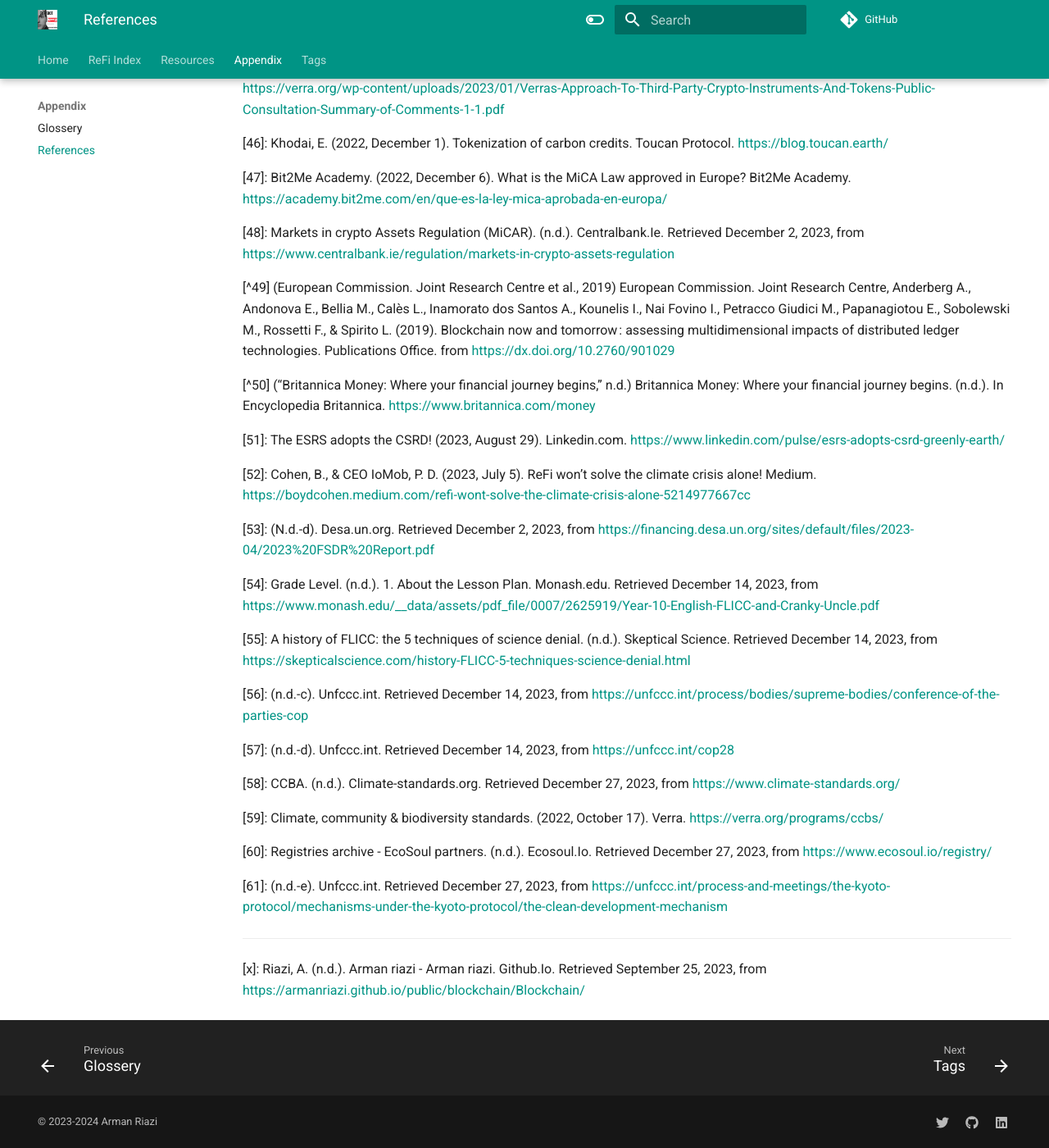
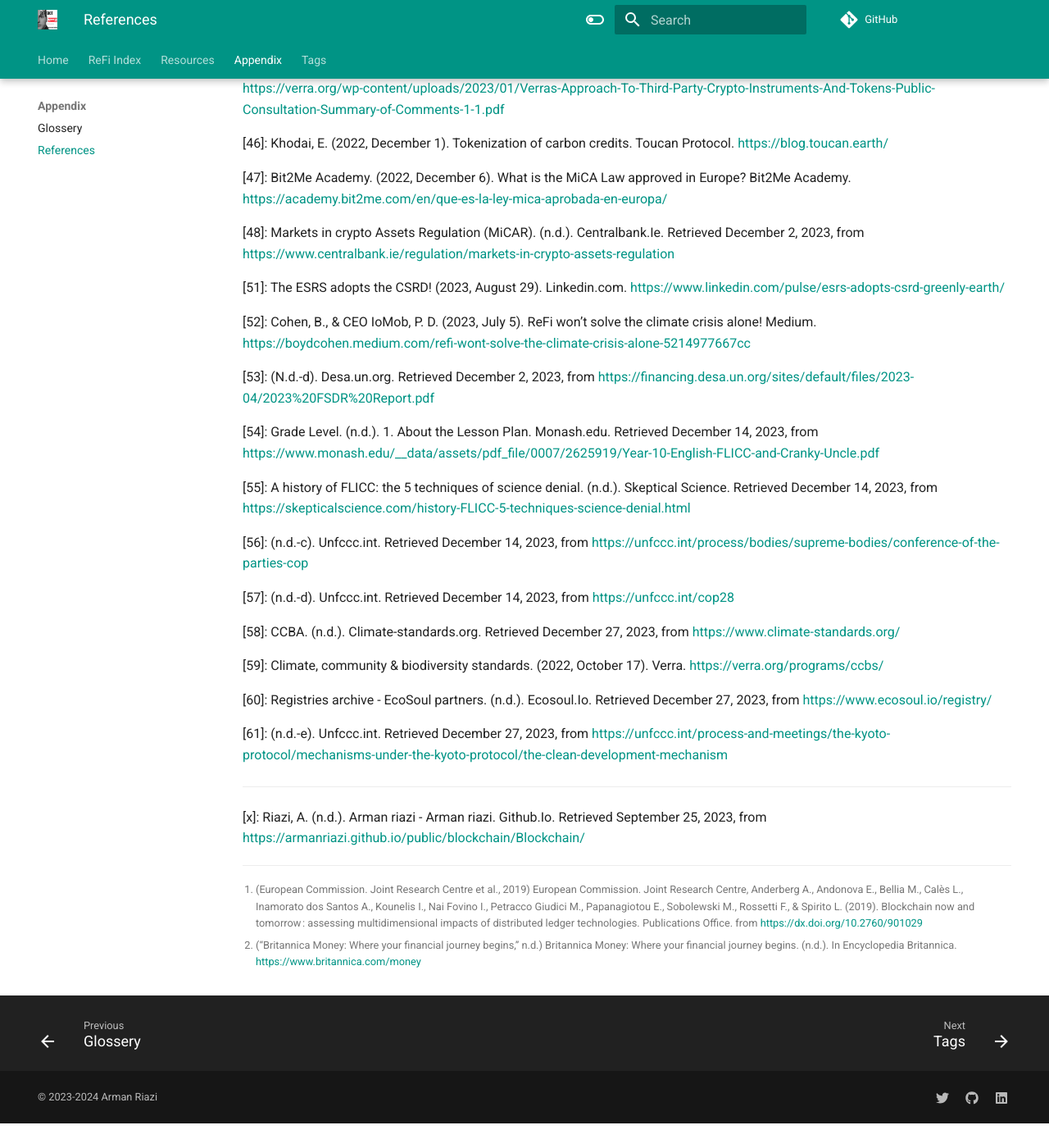
Before and after one commit to armanriazi/refi, an MkDocs documentation site: the page built from docs/reference.md, in a window 1280 px wide and 1400 px high, scrolled down 3063 px. Shown: the whole window at 82% size. Built offline with MkDocs 1.6.1 and Material for MkDocs 9.7.7, drawn with Linux system fonts in a browser that asks for light colours; after the commit the page ends 4433 px from its top, so only the background shows below that.

```diff
--- a/docs/reference.md
+++ b/docs/reference.md
@@ -109,10 +109,10 @@ hide:
 
 [48]: Markets in crypto Assets Regulation (MiCAR). (n.d.). Centralbank.Ie. Retrieved December 2, 2023, from https://www.centralbank.ie/regulation/markets-in-crypto-assets-regulation
 
-[^49] (European Commission. Joint Research Centre et al., 2019)
+[^49]: (European Commission. Joint Research Centre et al., 2019)
 European Commission. Joint Research Centre, Anderberg A., Andonova E., Bellia M., Calès L., Inamorato dos Santos A., Kounelis I., Nai Fovino I., Petracco Giudici M., Papanagiotou E., Sobolewski M., Rossetti F., & Spirito L. (2019). Blockchain now and tomorrow : assessing multidimensional impacts of distributed ledger technologies. Publications Office. from https://dx.doi.org/10.2760/901029
 
-[^50] (“Britannica Money: Where your financial journey begins,” n.d.) Britannica Money: Where your financial journey begins. (n.d.). In Encyclopedia Britannica. https://www.britannica.com/money
+[^50]: (“Britannica Money: Where your financial journey begins,” n.d.) Britannica Money: Where your financial journey begins. (n.d.). In Encyclopedia Britannica. https://www.britannica.com/money
 
 [51]: The ESRS adopts the CSRD! (2023, August 29). Linkedin.com. https://www.linkedin.com/pulse/esrs-adopts-csrd-greenly-earth/
 
```
Also changed, not shown: docs/article.md (+3 -3 lines).
